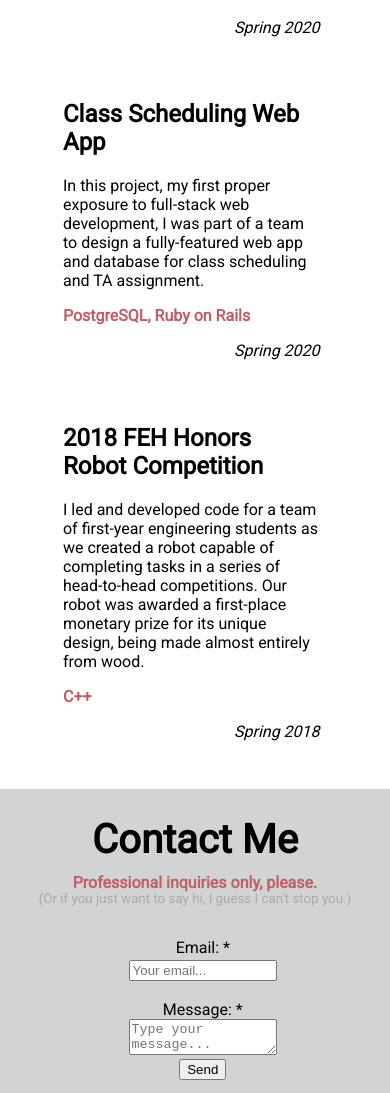
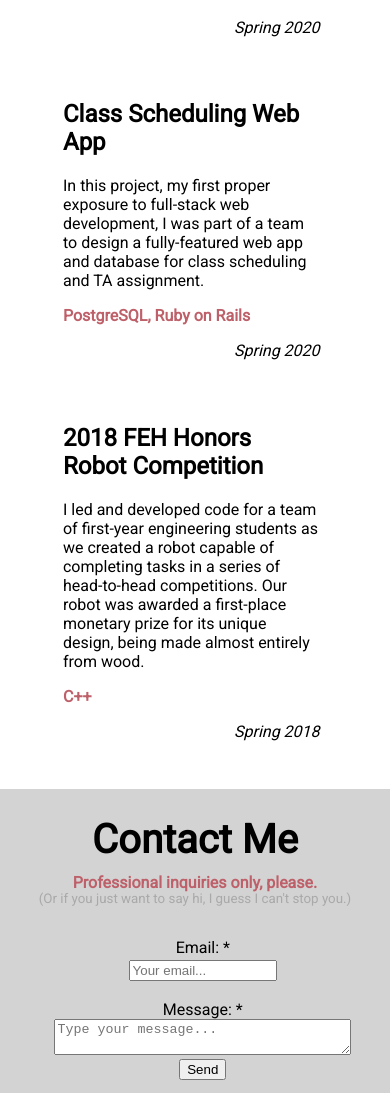
Before and after one commit to kate-swartz/personalsite, a React (Create React App) app: page / in a window 390 px wide. Shown: the part 3786-4879 px from the top of the page. Built offline with nearby package versions, Linux system fonts and the light colour scheme.

Commit message:
bigger contact text area on small screens

```diff
--- a/src/Contact.css
+++ b/src/Contact.css
@@ -51,4 +51,7 @@ sup {
     margin-left: -5.0%;
     margin-right: -5.0%;
   }
+  textarea {
+      width: 100%;
+  }
 }
```
